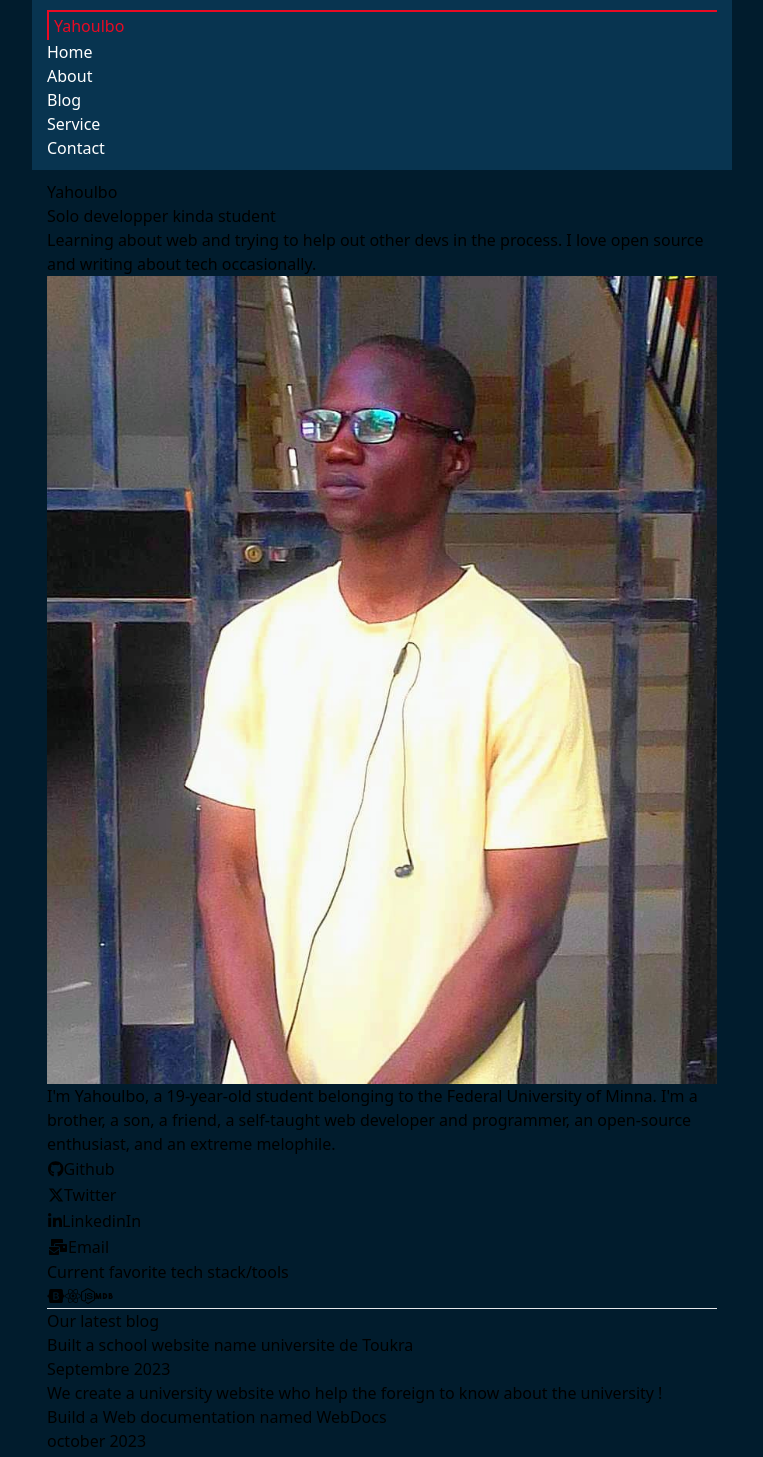
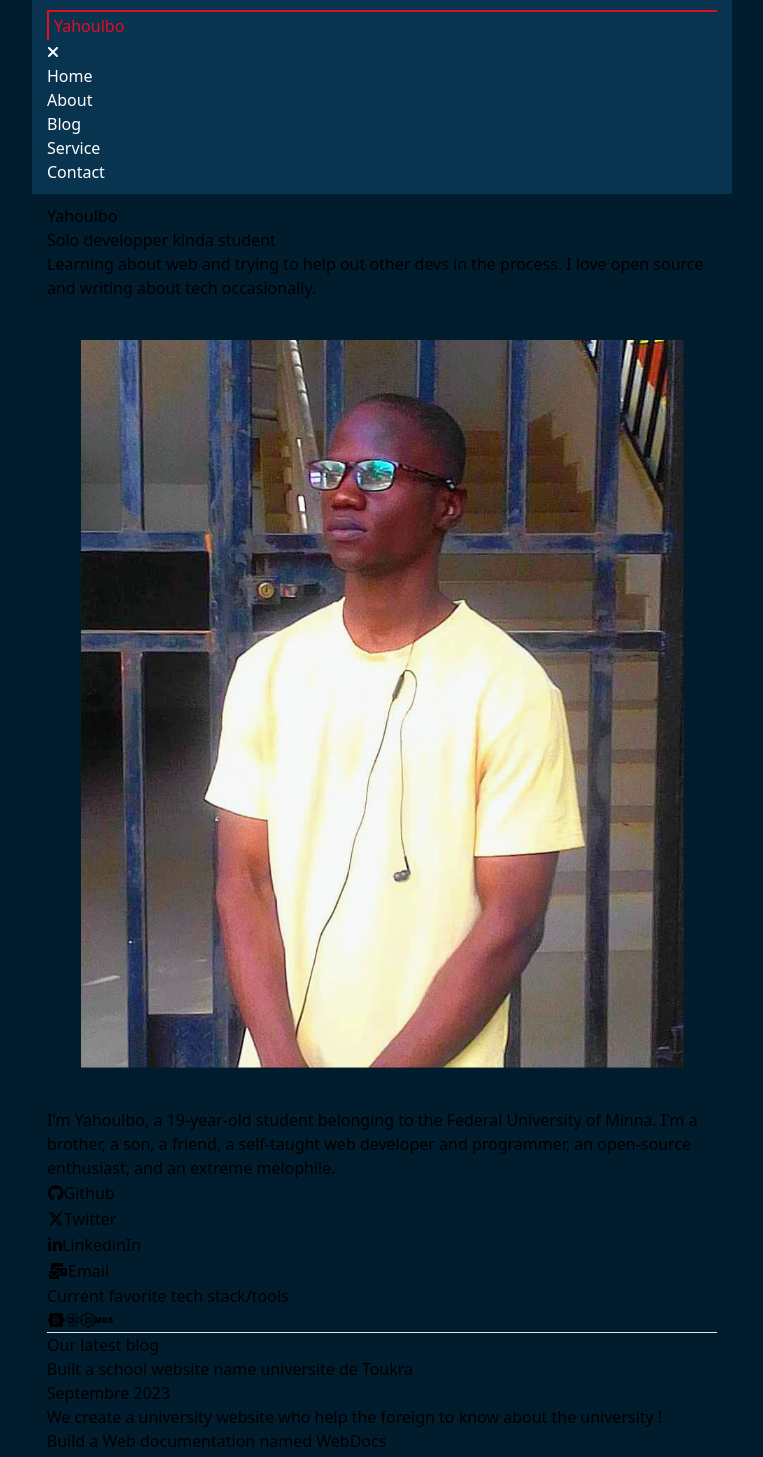
Before and after one commit to Kal1be/yahoulbo-portfolio, a React (Vite) app: page / in a window 1280 px wide. Shown: the top 1457 px of the page, without its empty margins (258-1021 px from the left). Built offline with nearby package versions, Linux system fonts and the light colour scheme; a web font is replaced by a local one.

Commit message:
update the navbar and add some animation

```diff
--- a/package.json
+++ b/package.json
@@ -21,6 +21,7 @@
     "framer-motion": "^10.16.14",
     "react": "^18.2.0",
     "react-dom": "^18.2.0",
+    "react-router-dom": "^6.21.1",
     "sass": "^1.69.5"
   },
   "devDependencies": {
--- a/src/component/Body.jsx
+++ b/src/component/Body.jsx
@@ -1,17 +1,25 @@
-
+import { motion } from "framer-motion"
 function Body() {
   return (
     <div className="lg:flex justify-between relative mt-40 items-center">
 
-<div>
+<motion.div
+initial={{opacity:0,y:20}}
+transition={{duration:1}}
+whileInView={{opacity:1,y:0}}>
     <h2 className="font-bold text-3xl text-white my-1">Yahoulbo</h2>
     <p className="text-xl font-medium text-gray-500">Solo developper kinda student</p>
     <p className="lg:pe-12 text-gray-500 text-xl my-3 font-medium">Learning about web and trying to help out other devs in the process.
      I love open source and writing about tech occasionally.
 </p>
-</div>
+</motion.div>
   <div>
-        <img src="/yahoulbo-portfolio/devsoftware.jpg" className="lg:w-72 lg:h-36 h-44 w-44 mt-8 lg:mt-0 object-contains rounded-full"/>
+        <motion.img
+        initial={{opacity:0,y:-20,scale:.9}}
+transition={{duration:1}}
+whileInView={{opacity:1,y:0}}
+whileHover={{scale:1}}
+ src="/yahoulbo-portfolio/devsoftware.jpg" className="lg:w-72 lg:h-36 h-44 w-44 mt-8 lg:mt-0 object-contains rounded-full"/>
       </div>
 
     </div>
--- a/src/component/Body1.jsx
+++ b/src/component/Body1.jsx
@@ -1,8 +1,10 @@
+import { motion } from "framer-motion"
 function Body1() {
     return (
       <div className="lg:flex justify-between relative mt-32 items-center">
        <div>
-          <img src="/yahoulbo-portfolio/devsoftware.jpg" className="lg:w-56 lg:h-36 h-48 w-48 my-8 lg:mt-0 object-contains rounded-full"/>
+          <motion.img
+ src="/yahoulbo-portfolio/devsoftware.jpg" className="lg:w-56 lg:h-36 h-48 w-48 my-8 lg:mt-0 object-contains rounded-full"/>
         </div>
   <div>
       <h2 className="font-bold text-2xl text-white my-1">Yahoulbo</h2>
--- a/src/component/Build.jsx
+++ b/src/component/Build.jsx
@@ -2,6 +2,7 @@ import { FontAwesomeIcon } from '@fortawesome/react-fontawesome'
 import {  faBootstrap, faGithub, faLinkedinIn, faMdb, faNodeJs, faReact, faXTwitter } from '@fortawesome/free-brands-svg-icons'
 import {  faArrowRight, faMailBulk} from '@fortawesome/free-solid-svg-icons'
 import "./build.scss"
+import {motion} from "framer-motion"
 function Build() {
   return (
     <div className='lg:mt-20 mt-10'>
@@ -13,10 +14,10 @@ function Build() {
       </div>
       {/* _++++++++++++++++++++ the social media that we use _++++++++++++++++++++++++++++++++++++++++= */}
       <div className='flex my-3 text-white' id='network'>
-        <p className='bg-[#0e4465a0] me-3 py-1 px-1 cursor-pointer rounded-lg font-medium'><FontAwesomeIcon icon={faGithub} className='px-2'/>Github</p>
-        <p className='bg-[#0e4465a0] mx-1 lg:mx-2 py-1 px-1 cursor-pointer rounded-lg font-medium'><FontAwesomeIcon icon={faXTwitter} className='px-2'/>Twitter</p>
-        <p className='bg-[#0e4465a0] mx-1 lg:mx-2 py-1 px-1 cursor-pointer rounded-lg font-medium'><FontAwesomeIcon icon={faLinkedinIn} className='px-2'/>LinkedinIn</p>
-        <p className='bg-[#0e4465a0] mx-1 lg:mx-2 py-1 px-1 cursor-pointer rounded-lg font-medium'><FontAwesomeIcon icon={faMailBulk} className='px-2'/>Email</p>
+        <p className='bg-[#0e4465a0] me-3 py-1 px-1 cursor-pointer rounded-lg font-medium'><a href='https://github.com/kal1be'><FontAwesomeIcon icon={faGithub} className='px-2'/>Github</a></p>
+        <p className='bg-[#0e4465a0] mx-1 lg:mx-2 py-1 px-1 cursor-pointer rounded-lg font-medium'><a href='https://xtwiter.com/kalibe'><FontAwesomeIcon icon={faXTwitter} className='px-2'/>Twitter</a></p>
+        <p className='bg-[#0e4465a0] mx-1 lg:mx-2 py-1 px-1 cursor-pointer rounded-lg font-medium'><a href='https://www.linkedin.com/in/kalibe'><FontAwesomeIcon icon={faLinkedinIn} className='px-2'/>LinkedinIn</a></p>
+        <p className='bg-[#0e4465a0] mx-1 lg:mx-2 py-1 px-1 cursor-pointer rounded-lg font-medium'><a href='https://www.gmail.com/in/yahoulbo'><FontAwesomeIcon icon={faMailBulk} className='px-2'/>Email</a></p>
       </div>
       {/* _+++++++++++++++++++ the current skills that we working _++++++++++++++++++++++ */}
       <div className='my-20'>
@@ -34,21 +35,31 @@ function Build() {
       <div className='my-20'>
       <h2 className='text-2xl font-bold text-white'>Our latest blog</h2>
       <div>
-        <div className='rounded-lg py-3 px-2 bg-[#0e4465a0] my-6'>
+        <motion.div
+        initial={{opacity:0,x:-100}}
+        transition={{duration:1}}
+        whileInView={{opacity:1,x:0}}
+         className='rounded-lg py-3 px-2 bg-[#0e4465a0] my-6'>
             <h3 className='text-2xl font-medium text-white'>Built a school website name <span className='text-[#e80b24]'>universite de Toukra</span></h3>
             <h4 className='text-xl font-medium text-gray-300 my-3'>Septembre 2023</h4>
             <p className='text-xl text-gray-300'>We create a university website who help the foreign to know about the university !</p>
-        </div>
-        <div className='rounded-lg py-3 px-2 bg-[#0e4465a0] my-6'>
+        </motion.div>
+        <motion.div
+        initial={{opacity:0,x:-100}}
+        transition={{duration:1}}
+        whileInView={{opacity:1,x:0}} className='rounded-lg py-3 px-2 bg-[#0e4465a0] my-6'>
             <h3 className='text-2xl font-medium text-white'> Build a Web documentation named <span className='text-[#e80b24]'>WebDocs</span></h3>
             <h4 className='text-xl font-medium text-gray-300 my-3'>october 2023</h4>
             <p className='text-xl text-gray-300'>the website was create to help the beginner to get some knowledge with html,css and javascript.</p>
-        </div>
-        <div className='rounded-lg py-3 px-2 bg-[#0e4465a0] my-6'>
+        </motion.div>
+        <motion.div
+        initial={{opacity:0,x:-100}}
+        transition={{duration:1}}
+        whileInView={{opacity:1,x:0}} className='rounded-lg py-3 px-2 bg-[#0e4465a0] my-6'>
             <h3 className='text-2xl font-medium text-white'>Built a chess <span className='text-[#e80b24]'>game</span></h3>
             <h4 className='text-xl font-medium text-gray-300 my-3'>november 2023</h4>
             <p className='text-xl text-gray-300'>the game was create to demonstrate my level with javascript and is playing on our .navigator</p>
-        </div>
+        </motion.div>
       </div>
         <h2 className='text-xl text-white'>Read more <FontAwesomeIcon icon={faArrowRight} className='mt-2'/></h2>
       </div>
@@ -64,7 +75,8 @@ function Build() {
  to know more about the university and know about their program.</p>
        </div>
        <div className='border lg:w-[65%] lg:ms-2 lg:mt-0 mt-4'  id='element'>
-       <img src='/yahoulbo-portfolio/tou.png' className='h-[35vh]'/>
+       <motion.img
+      drag={true} src='/yahoulbo-portfolio/tou.png' className='h-[35vh] w-full'/>
        <h4 className='text-xl font-medium text-gray-300 px-1 my-3'>Janvier 2024</h4>
        <p className='text-xl my-2 text-white px-1'>TchadCommerce.com is the e-commerce online create to help our customer to ask some price of the product that the need to get and buy directly online .</p>
        </div>
--- a/src/navbar/Navbar.jsx
+++ b/src/navbar/Navbar.jsx
@@ -1,6 +1,6 @@
 import "./navbar.scss"
 import { FontAwesomeIcon } from "@fortawesome/react-fontawesome"
-import { faBars } from "@fortawesome/free-solid-svg-icons"
+import { faBars, faClose } from "@fortawesome/free-solid-svg-icons"
 import { useState } from "react"
 function Navbar() {
   const [open,setOpen]=useState(false)
@@ -11,12 +11,16 @@ function Navbar() {
         <h2 className=" font-bold text-xl" id="felix">Yahoulbo</h2>
       </div>
       <div>
-        <ul className="lg:flex justify-between text-xl" id={open?"open":"close"}>
+        <ul className="md:flex justify-between text-xl" id={open?"open":"close"}>
+        <FontAwesomeIcon icon={faClose} className="absolute right-4 bg-white p-2 text-[#0e4465]" onClick={()=>{
+          setOpen(!open)
+        }}/>
             <li  className="mx-3">Home</li>
             <li  className="mx-3">About</li>
             <li  className="mx-3">Blog</li>
             <li  className="mx-3">Service</li>
             <li  className="mx-3">Contact</li>
+
         </ul>
         <h4 className="my-btn text-2xl" onClick={()=>{
           setOpen(!open)
--- a/src/navbar/navbar.scss
+++ b/src/navbar/navbar.scss
@@ -16,7 +16,7 @@
     color:#e80b24 ;
 }
 
-@media(min-width:756px){
+@media(min-width:787px){
     .my-btn{
         display: none;
     }
@@ -29,24 +29,26 @@
     }
 }
 
-@media(max-width:756px){
+@media(max-width:786px){
     .wrapper{
         width: 100vw;
         padding: 6px 15px;
         color: white;
     }
     #open{
-       position:absolute;
+       position:fixed;
        left: 0;
        width: 100%;
-       background-color: #0e4465e0;
-      top: 920%;
-      border-radius: 20px 20px 0 0;
+       background-color: #0e4465;
+        height: 100vh;
+    //   border-radius: 20px 20px 0 0;
       padding: 20px 0;
+      top: 0;
       transition: 2s linear ;
     }
     #close{
         display: none;
+      transition: 2s linear ;
     }
     #open li{
         margin: 15px 10px;
```
Also changed, not shown: 1 other file (tests, documents, lock files or other folders).
